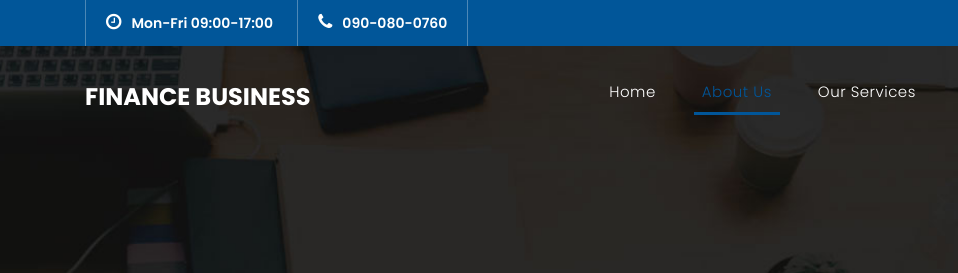
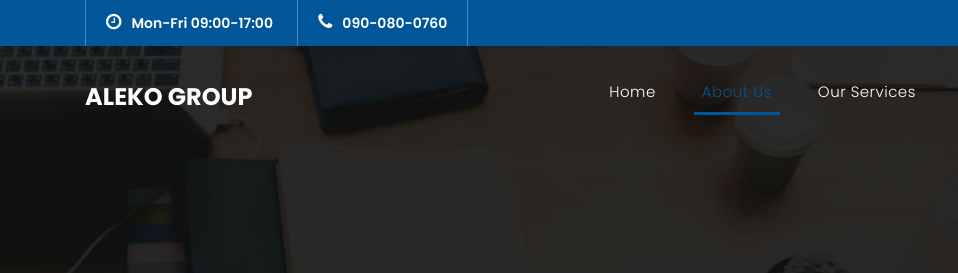
Before and after one commit to DevOchu/Alekkko, a plain HTML site: page about.html in a window 1280 px wide. Shown: the top 273 px of the page, 0-958 px from the left. Drawn offline with Linux system fonts and the light colour scheme.

Commit message:
read more

```diff
--- a/about.html
+++ b/about.html
@@ -64,7 +64,7 @@ https://templatemo.com/tm-545-finance-business
     <header class="">
       <nav class="navbar navbar-expand-lg">
         <div class="container">
-          <a class="navbar-brand" href="index.html"><h2>Finance Business</h2></a>
+          <a class="navbar-brand" href="index.html"><h2>Aleko Group</h2></a>
           <button class="navbar-toggler" type="button" data-toggle="collapse" data-target="#navbarResponsive" aria-controls="navbarResponsive" aria-expanded="false" aria-label="Toggle navigation">
             <span class="navbar-toggler-icon"></span>
           </button>
@@ -278,7 +278,7 @@ https://templatemo.com/tm-545-finance-business
       <div class="container">
         <div class="row">
           <div class="col-md-3 footer-item">
-            <h4>Finance Business</h4>
+            <h4>Aleko Group</h4>
             <p>Vivamus tellus mi. Nulla ne cursus elit,vulputate. Sed ne cursus augue hasellus lacinia sapien vitae.</p>
             <ul class="social-icons">
               <li><a rel="nofollow" href="https://fb.com/templatemo" target="_blank"><i class="fa fa-facebook"></i></a></li>
--- a/assets/css/templatemo-finance-business.css
+++ b/assets/css/templatemo-finance-business.css
@@ -1,6 +1,6 @@
 /*
 
-TemplateMo - Finance Business
+TemplateMo - Aleko Group
 
 https://templatemo.com/tm-545-finance-business
 
```
Also changed, not shown: contact.html (+2 -2 lines), index2.html (+1 -1 lines), services.html (+2 -2 lines).
